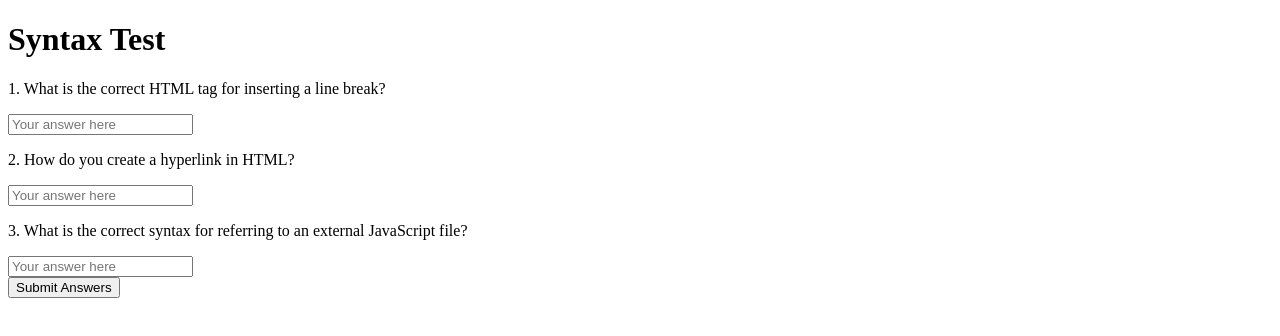
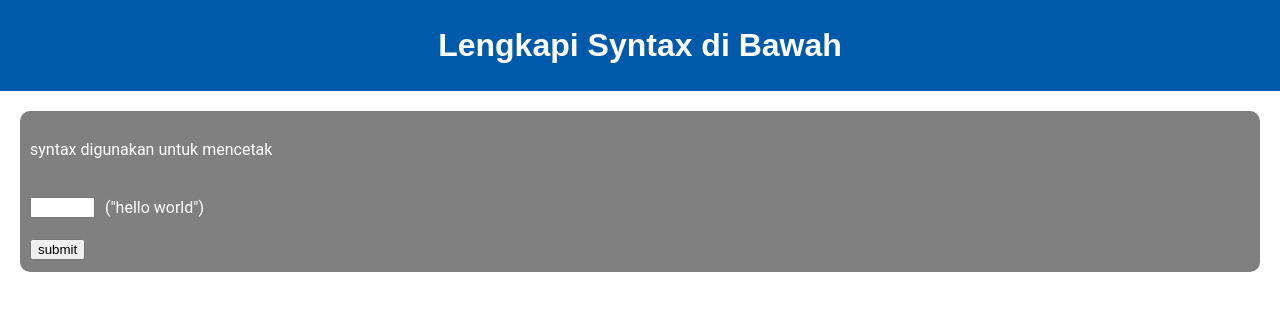
Before and after one commit to EldwinPr/PAWM, a plain HTML site: page public/Latihan/test.html in a window 1280 px wide. Drawn offline with Linux system fonts and the light colour scheme.

Commit message:
Update test.html

```diff
--- a/public/Latihan/test.html
+++ b/public/Latihan/test.html
@@ -5,28 +5,80 @@
     <meta name="viewport" content="width=device-width, initial-scale=1.0">
     <title>Syntax Test Page</title>
     <style>
-        /* Add your CSS styles here */
+        body {
+            padding: 10px;
+            font-family: 'Roboto', sans-serif;
+            margin: 0;
+            padding: 0;
+            background-color: #ffffff;
+            color: #333;
+            line-height: 1.6;
+        }
+        h1 {
+            text-align: center;
+            padding: 20px;
+            background-color: rgba(0,90,171,255);
+            color: #ffffff;
+            margin: 0;
+            font-family: 'Montserrat', sans-serif;
+        }
+        .question-container {
+            margin: 20px;
+        }
+        .question {
+            margin-bottom: 15px;
+            border-radius: 10px;
+            background-color: gray;
+            padding: 10px;
+            color: white;
+        }
+        .answer {
+            display: flex;
+            align-items: center;
+        }
+        .answer input {
+            margin-right: 10px;
+        }
     </style>
 </head>
 <body>
-    <h1>Syntax Test</h1>
+    <h1>Lengkapi Syntax di Bawah</h1>
     <div class="question-container">
-        <div class="question">
-            <p>1. What is the correct HTML tag for inserting a line break?</p>
-            <input type="text" id="answer1" placeholder="Your answer here">
+        <div class="question" id="question1">
+            <p>syntax digunakan untuk mencetak</p>
+            <div class="answer">
+                <input type="text" id="answer1" maxlength="5" size="5">
+                <p>("hello world")</p>
+            </div>
+            <p id="feedback" style="display: none;"></p>
+            <button>submit</button>
         </div>
-
-        <div class="question">
-            <p>2. How do you create a hyperlink in HTML?</p>
-            <input type="text" id="answer2" placeholder="Your answer here">
-        </div>
-
-        <div class="question">
-            <p>3. What is the correct syntax for referring to an external JavaScript file?</p>
-            <input type="text" id="answer3" placeholder="Your answer here">
-        </div>
-
-        <button id="submitBtn">Submit Answers</button>
     </div>
+    <script>
+        document.querySelector('button').addEventListener('click', function() {
+            const feedback = document.getElementById('feedback');
+            const answer = document.getElementById('answer1').value.trim();
+            const questionContainer = document.getElementById('question1');
+            if (answer.toLowerCase() === 'print') {
+                questionContainer.style.backgroundColor = 'green';
+                feedback.style.display = 'block';
+                feedback.textContent = 'Jawaban Benar!';
+                feedback.style.color = 'white';
+                questionContainer.style.backgroundColor = 'green';
+                alert('Correct!');
+            } else if (answer === '') {
+                questionContainer.style.backgroundColor = 'red';
+                feedback.style.display = 'block';
+                feedback.textContent = 'Jawaban Masih Kosong!';
+                feedback.style.color = 'white';
+                questionContainer.style.backgroundColor = 'red';
+            } else {
+                questionContainer.style.backgroundColor = 'red';
+                feedback.style.display = 'block';
+                feedback.textContent = 'Jawaban Salah!';
+                feedback.style.color = 'white';
+                questionContainer.style.backgroundColor = 'red';            }
+        });
+    </script>
 </body>
 </html>
```
